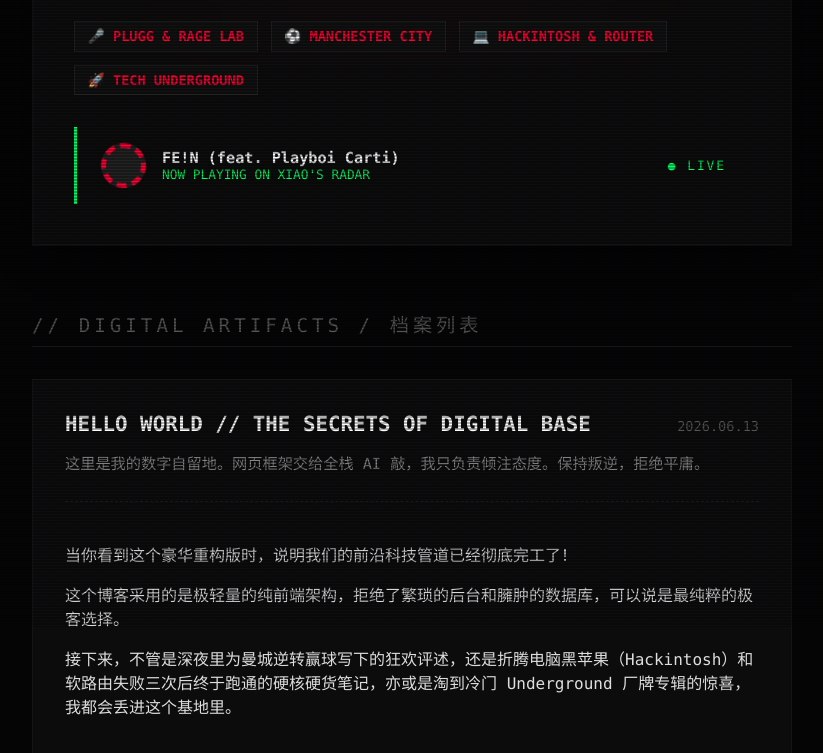
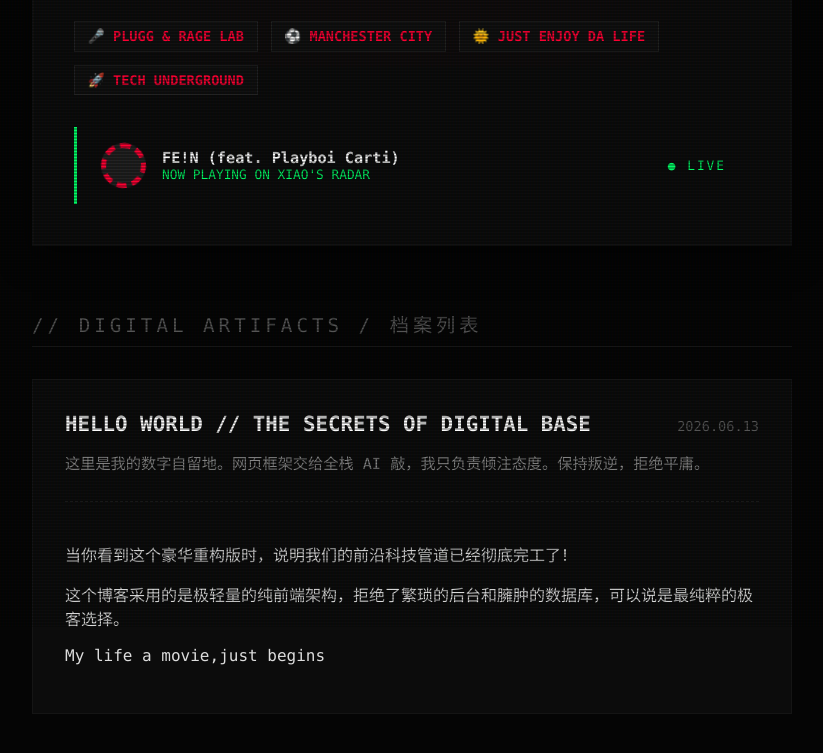
Before and after one commit to xiaoxiao007829/xiaoxiao007829.github.io, a plain HTML site: page index.html in a window 1280 px wide. Both pictures are taken after a click on the link "HELLO WORLD // THE SECRETS OF DIGITAL BASE". Shown: the part 173-926 px from the top of the page, without its empty margins (228-1051 px from the left). Drawn offline with Linux system fonts and the light colour scheme.

Commit message:
Update index.html

```diff
--- a/index.html
+++ b/index.html
@@ -108,7 +108,7 @@
             <div class="tag-cloud">
                 <span class="tag">🎤 PLUGG & RAGE LAB</span>
                 <span class="tag">⚽ MANCHESTER CITY</span>
-                <span class="tag">💻 HACKINTOSH & ROUTER</span>
+                <span class="tag">🌞 JUST ENJOY DA LIFE</span>
                 <span class="tag">🚀 TECH UNDERGROUND</span>
             </div>
             <div class="hiphop-player">
@@ -135,7 +135,7 @@
                 <div class="content-area">
                     <p>当你看到这个豪华重构版时，说明我们的前沿科技管道已经彻底完工了！</p>
                     <p>这个博客采用的是极轻量的纯前端架构，拒绝了繁琐的后台和臃肿的数据库，可以说是最纯粹的极客选择。</p>
-                    <p>接下来，不管是深夜里为曼城逆转赢球写下的狂欢评述，还是折腾电脑黑苹果（Hackintosh）和软路由失败三次后终于跑通的硬核硬货笔记，亦或是淘到冷门 Underground 厂牌专辑的惊喜，我都会丢进这个基地里。</p>
+                    <p>My life a movie,just begins</p>
                 </div>
             </article>
             </main>
```
